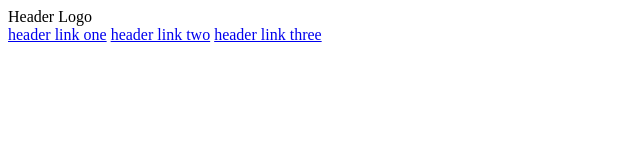
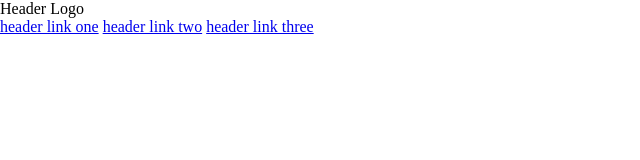
Before and after one commit to officialselase/project_landingpage, a plain HTML site: page index.html in a window 1280 px wide. Shown: the whole page, without its empty margins (0-640 px from the left). Drawn offline with Linux system fonts and the light colour scheme.

Commit message:
feat: add styles.css file to project with general styling

```diff
--- a/index.html
+++ b/index.html
@@ -6,6 +6,7 @@
             <meta http-equiv="X-UA-Compatible" content="IE=edge">
             <meta name="viewport" content="width=device-width, initial-scale=1.0">
             <title>Landing Page</title>
+            <link rel="stylesheet" href="styles.css">
         </head>
 
         <body>
--- /dev/null
+++ b/styles.css
@@ -0,0 +1,6 @@
+*
+{
+    margin: 0;
+    padding: 0;
+    box-sizing: border-box;
+}
```
